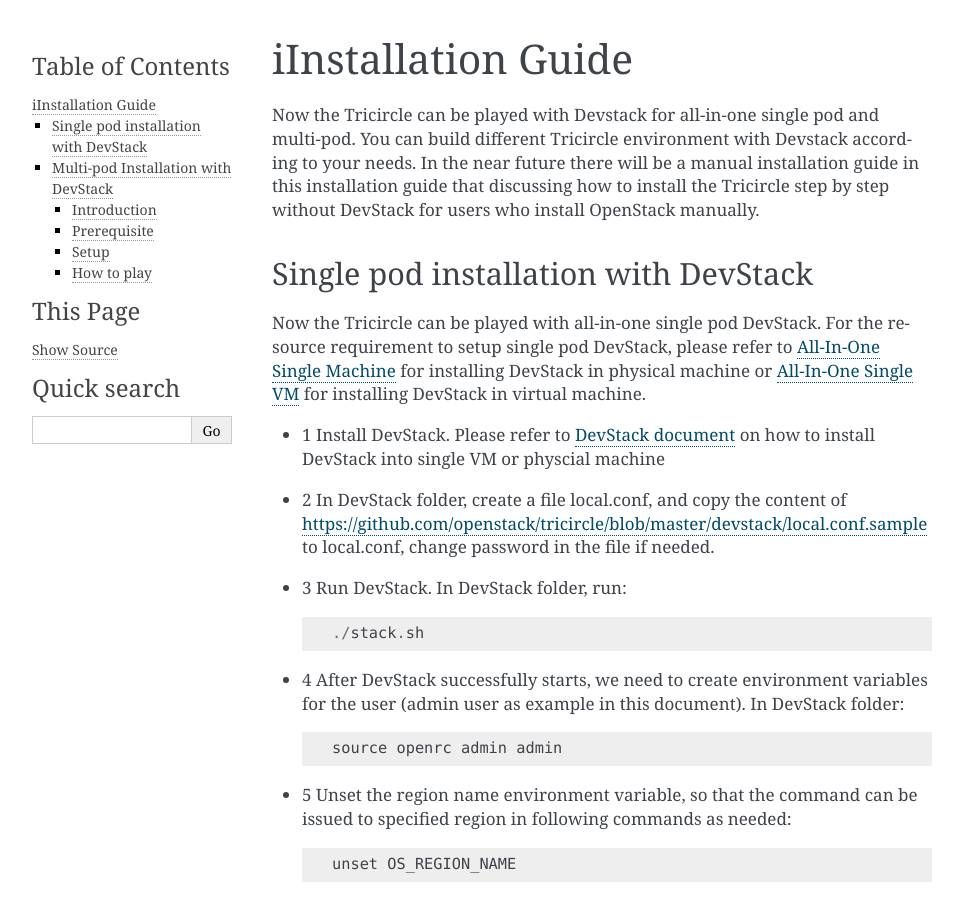
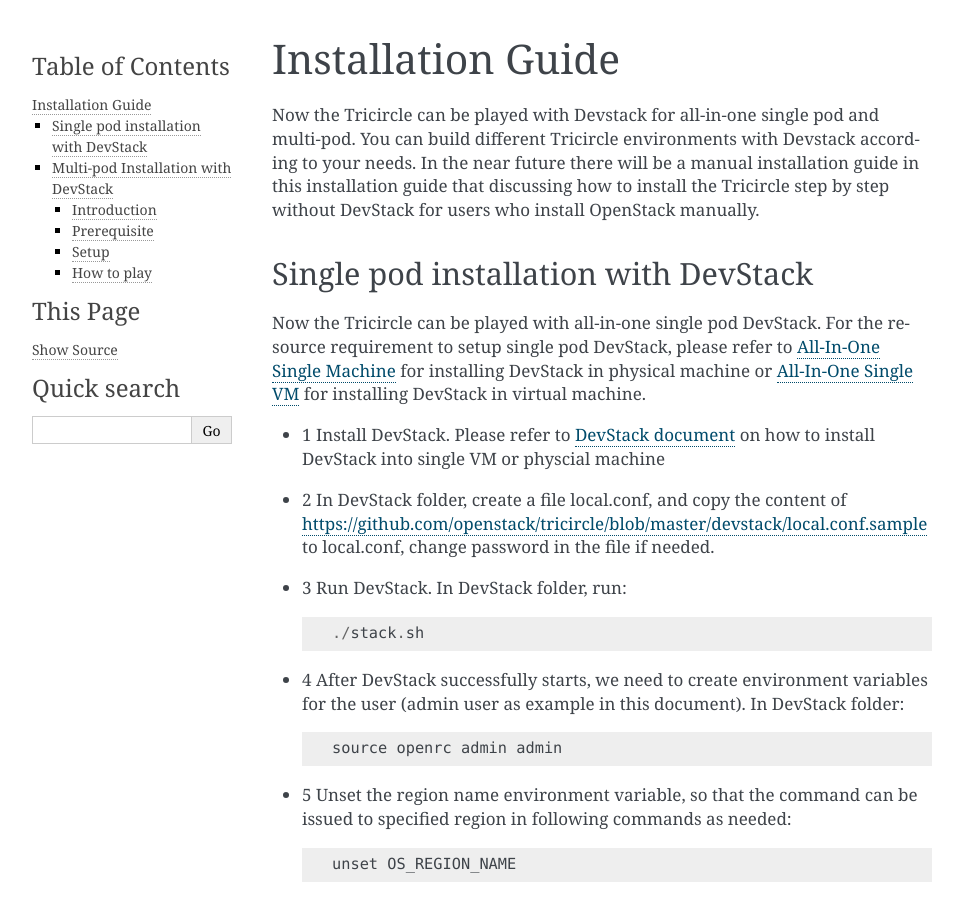
Before and after one commit to openstack-archive/tricircle, a Sphinx documentation site: the page built from doc/source/installation-guide.rst, in a window 1280 px wide and 900 px high. Shown: the whole window, without its empty margins (148-1111 px from the left). Built offline with Sphinx 7.4.7, drawn with Linux system fonts in a browser that asks for light colours.

Commit message:
Fix typo installation guide
1. What is the problem?
There were some typos in the title of installation guide that could
raises errors for documentation generator tools, e. g. sphinix.

2. What is the solution to the problem?
This change fixes the typo and format of the title and change the
plural for the environments referred in the installation guide.

3. What the features need to be implemented to the Tricircle to
realize the solution?
No new features

Change-Id: Iac7d7cbb38c2af3541b2e6b860784cb52d8da7c0

```diff
--- a/doc/source/installation-guide.rst
+++ b/doc/source/installation-guide.rst
@@ -1,7 +1,7 @@
-iInstallation Guide
---------------------------
+Installation Guide
+------------------
 Now the Tricircle can be played with Devstack for all-in-one single pod and
-multi-pod. You can build different Tricircle environment with Devstack
+multi-pod. You can build different Tricircle environments with Devstack
 according to your needs. In the near future there will be a manual installation
 guide in this installation guide that discussing how to install the Tricircle
 step by step without DevStack for users who install OpenStack manually.
```
